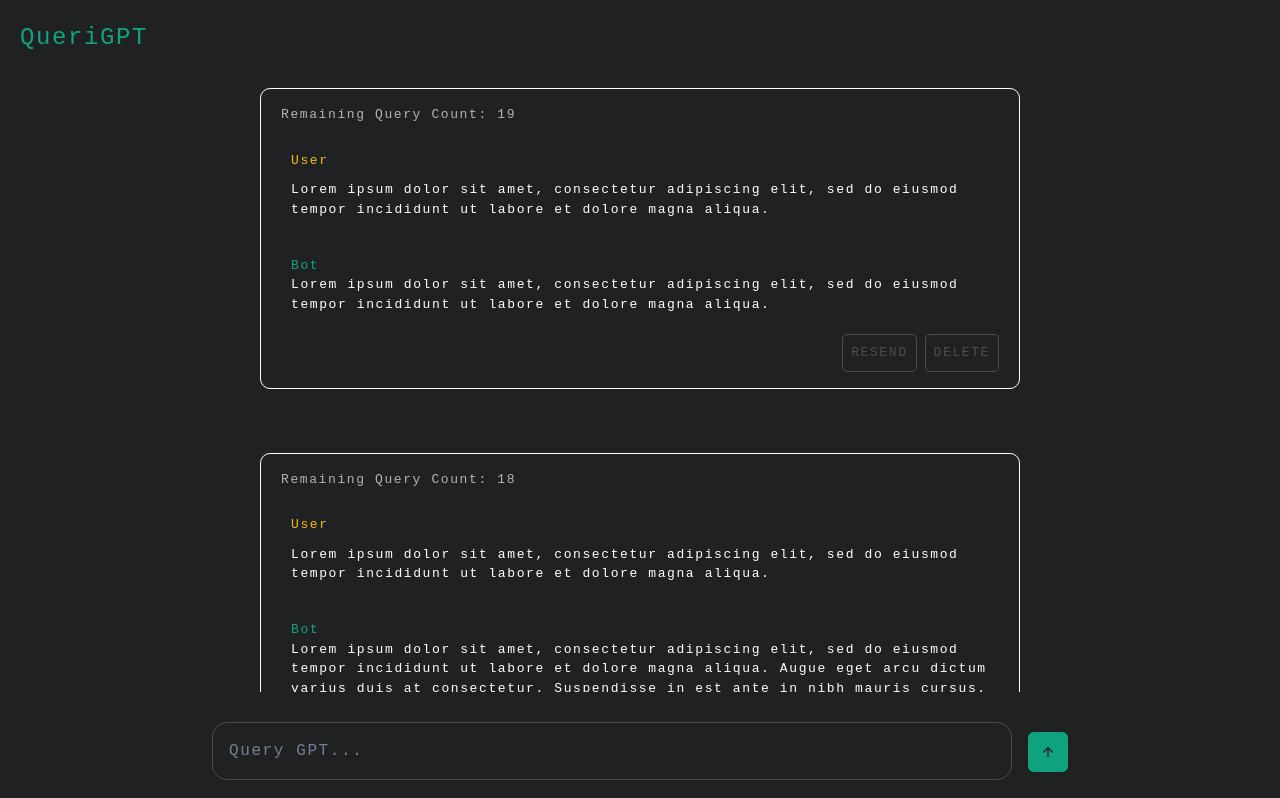
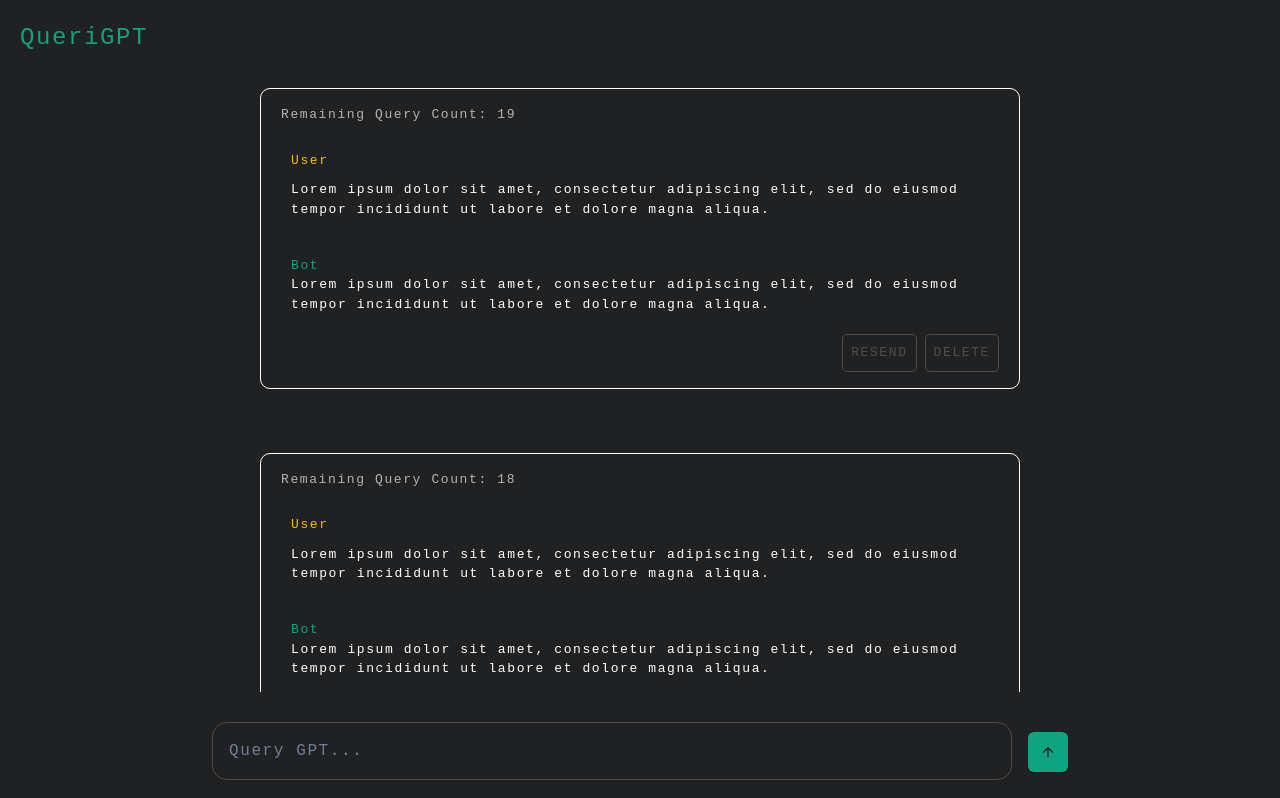
Before and after one commit to Soohyeun/COMP4537_Project, a React (Vite) app in the folder client/: page /query in a window 1280 px wide. Shown: the top 798 px of the page. Built offline with nearby package versions, Linux system fonts and the light colour scheme.

Commit message:
feat: enable to delete chat history

```diff
--- a/client/src/components/query/Query.jsx
+++ b/client/src/components/query/Query.jsx
@@ -1,80 +1,42 @@
+import { useState } from "react";
+
 import ChatContainer from "./ChatContainer";
 import Footer from "./Footer";
 
 export default function Query() {
+	const [chatHistory, setChatHistory] = useState([
+		{
+			queryCounter: 1,
+			query: "Lorem ipsum dolor sit amet, consectetur adipiscing elit, sed do eiusmod tempor incididunt ut labore et dolore magna aliqua.",
+			response: "Lorem ipsum dolor sit amet, consectetur adipiscing elit, sed do eiusmod tempor incididunt ut labore et dolore magna aliqua.",
+		},
+		{
+			queryCounter: 2,
+			query: "Lorem ipsum dolor sit amet, consectetur adipiscing elit, sed do eiusmod tempor incididunt ut labore et dolore magna aliqua.",
+			response: "Lorem ipsum dolor sit amet, consectetur adipiscing elit, sed do eiusmod tempor incididunt ut labore et dolore magna aliqua.",
+		},
+	]);
+
 	return (
 		<div>
 			<header>
 				<h1>QueriGPT</h1>
 			</header>
 			<main>
-				<ChatContainer
-					remainingQueryCount={19}
-					query="Lorem ipsum dolor sit amet, consectetur adipiscing elit, sed do eiusmod tempor incididunt ut labore et dolore magna aliqua."
-					response="Lorem ipsum dolor sit amet, consectetur adipiscing elit, sed do eiusmod tempor incididunt ut labore et dolore magna aliqua."
-					deleteChat={() => console.log("Chat deleted!")}
-				/>
-				<ChatContainer
-					remainingQueryCount={18}
-					query="Lorem ipsum dolor sit amet, consectetur adipiscing elit, sed do eiusmod tempor incididunt ut labore et dolore magna aliqua."
-					response="Lorem ipsum dolor sit amet, consectetur adipiscing elit, sed
-					do eiusmod tempor incididunt ut labore et dolore magna
-					aliqua. Augue eget arcu dictum varius duis at consectetur.
-					Suspendisse in est ante in nibh mauris cursus. Interdum
-					velit laoreet id donec ultrices tincidunt arcu non sodales.
-					Sit amet porttitor eget dolor morbi non arcu. Ullamcorper
-					dignissim cras tincidunt lobortis feugiat vivamus. Ultrices
-					tincidunt arcu non sodales. Nunc congue nisi vitae suscipit
-					tellus mauris a. Massa sed elementum tempus egestas sed.
-					Morbi tristique senectus et netus et. Adipiscing elit duis
-					tristique sollicitudin. Tortor posuere ac ut consequat
-					semper viverra. Aliquam etiam erat velit scelerisque in
-					dictum non consectetur. Diam sit amet nisl suscipit
-					adipiscing bibendum est. Aliquet nibh praesent tristique
-					magna sit amet purus. Interdum velit euismod in pellentesque
-					massa placerat duis ultricies. Tortor aliquam nulla facilisi
-					cras fermentum odio eu. Viverra nam libero justo laoreet.
-					Massa placerat duis ultricies lacus. Sem viverra aliquet
-					eget sit amet tellus cras adipiscing. Pretium fusce id velit
-					ut tortor pretium. Habitant morbi tristique senectus et
-					netus et malesuada. Tellus id interdum velit laoreet id
-					donec. Pellentesque habitant morbi tristique senectus et
-					netus. Aenean et tortor at risus. Fringilla phasellus
-					faucibus scelerisque eleifend. Suspendisse faucibus interdum
-					posuere lorem ipsum dolor sit amet. Est pellentesque elit
-					ullamcorper dignissim cras tincidunt lobortis. Euismod in
-					pellentesque massa placerat duis ultricies lacus sed turpis.
-					Pellentesque eu tincidunt tortor aliquam nulla facilisi.
-					Aenean pharetra magna ac placerat. Dignissim cras tincidunt
-					lobortis feugiat vivamus at. Rhoncus aenean vel elit
-					scelerisque mauris. Non blandit massa enim nec dui nunc
-					mattis enim. Ullamcorper sit amet risus nullam eget felis
-					eget nunc lobortis. Senectus et netus et malesuada fames ac
-					turpis. Proin libero nunc consequat interdum varius sit.
-					Morbi tristique senectus et netus et malesuada. Pretium nibh
-					ipsum consequat nisl vel pretium lectus. Aliquam nulla
-					facilisi cras fermentum. Neque ornare aenean euismod
-					elementum nisi quis eleifend quam adipiscing. Molestie a
-					iaculis at erat pellentesque adipiscing commodo elit at.
-					Varius sit amet mattis vulputate enim. Donec ac odio tempor
-					orci dapibus ultrices in iaculis nunc. Urna id volutpat
-					lacus laoreet non curabitur gravida. Nisi lacus sed viverra
-					tellus in hac habitasse platea dictumst. Erat pellentesque
-					adipiscing commodo elit at imperdiet dui accumsan. Tristique
-					senectus et netus et malesuada fames ac. Odio tempor orci
-					dapibus ultrices in iaculis nunc sed augue. Justo nec
-					ultrices dui sapien eget. Suspendisse in est ante in nibh
-					mauris cursus mattis. Elit pellentesque habitant morbi
-					tristique senectus et netus. Condimentum lacinia quis vel
-					eros donec ac odio tempor orci. Posuere urna nec tincidunt
-					praesent semper feugiat nibh sed. Amet nisl purus in mollis
-					nunc. Cursus risus at ultrices mi tempus imperdiet nulla
-					malesuada. Feugiat vivamus at augue eget arcu dictum. Vel
-					pharetra vel turpis nunc eget lorem dolor. Quam nulla
-					porttitor massa id neque aliquam. Quisque sagittis purus sit
-					amet."
-					deleteChat={() => console.log("Chat deleted!")}
-				/>
+				{chatHistory.map((chat, index) => (
+					<ChatContainer
+						key={index}
+						remainingQueryCount={20 - chat.queryCounter}
+						query={chat.query}
+						response={chat.response}
+						deleteChat={() => {
+							setChatHistory((prevChatHistory) =>
+								prevChatHistory.filter((_, i) => i !== index)
+							);
+						}}
+					/>
+				))}
+				<Footer />
 			</main>
 			<Footer />
 		</div>
```
